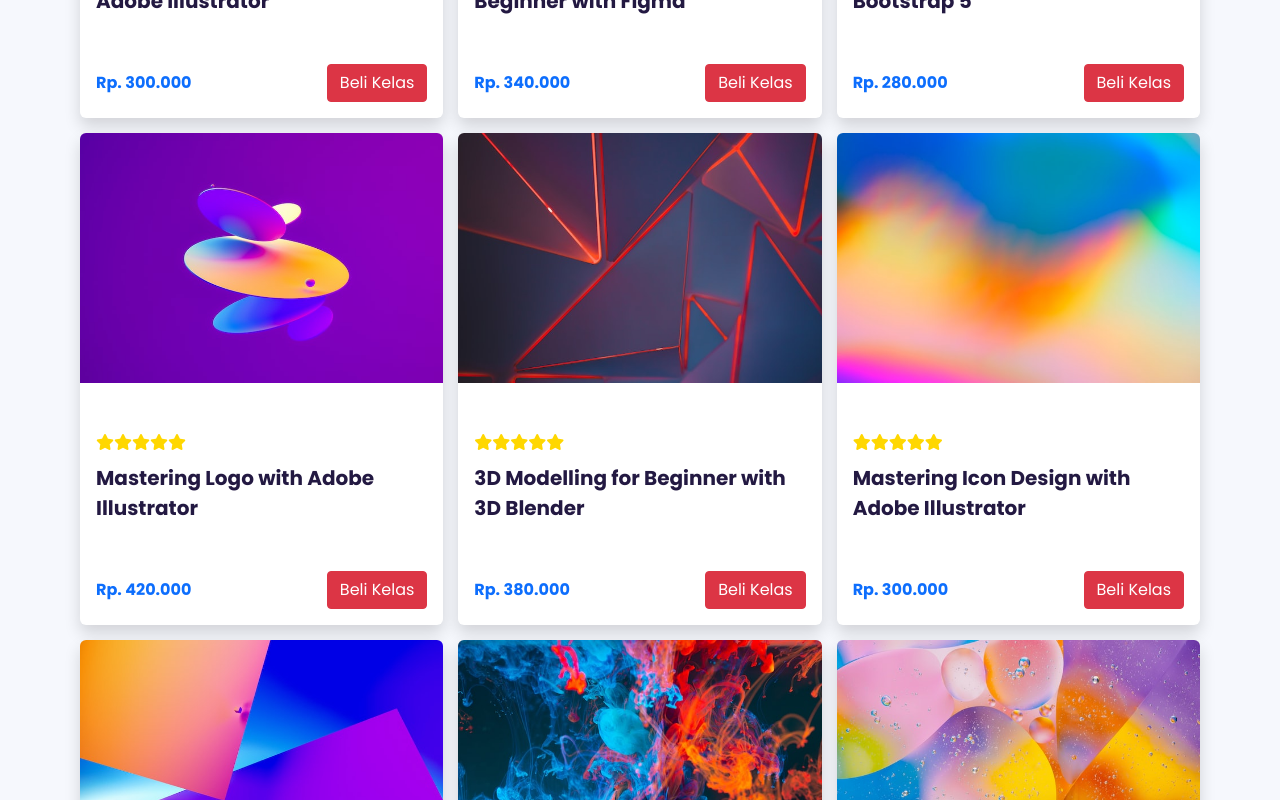
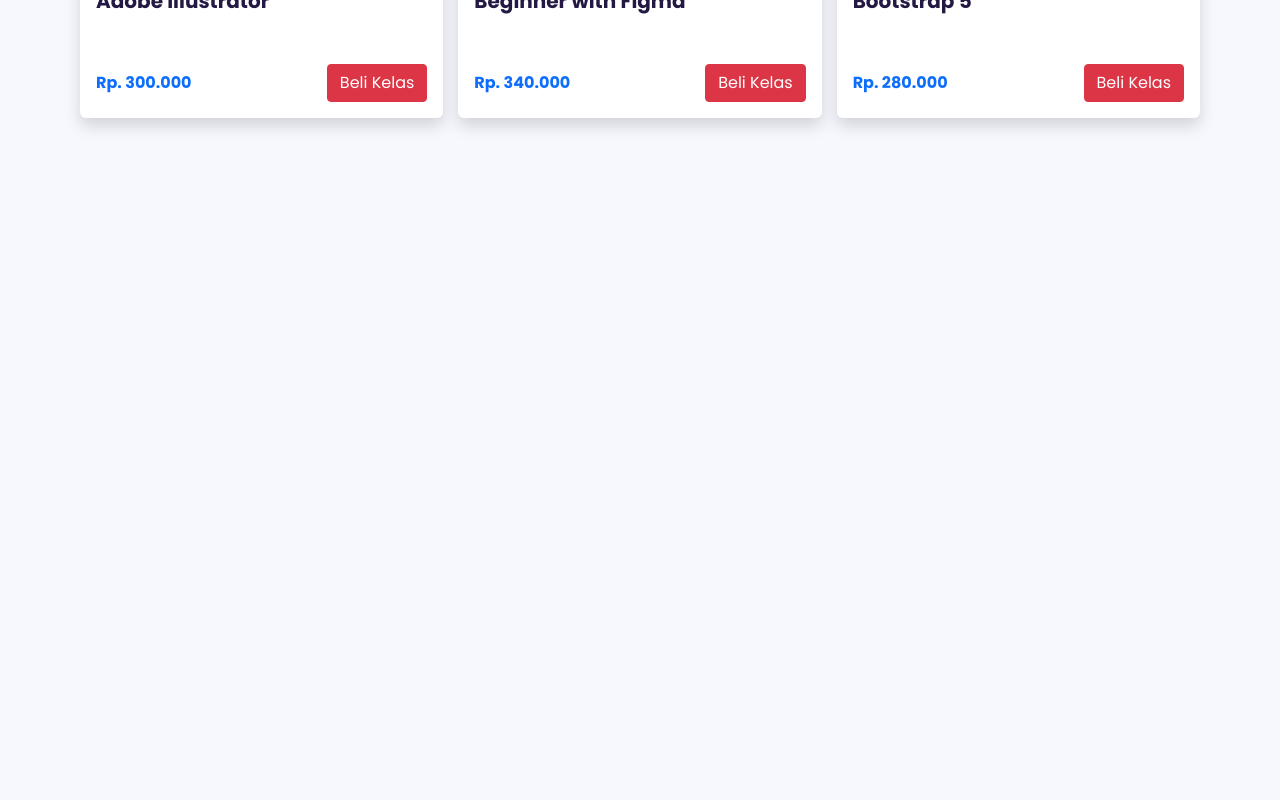
Before and after one commit to mhdryan09/react-web-course, a React (Vite) app: page /kelas in a window 1280 px wide. Shown: the part 720-1520 px from the top of the page. Built offline with nearby package versions, Linux system fonts and the light colour scheme.

Commit message:
Menambahkan Animasi dengan AOS pada kelas

```diff
--- a/src/pages/KelasPage.jsx
+++ b/src/pages/KelasPage.jsx
@@ -21,7 +21,13 @@
           <Row>
             {semuaKelas.map((kelas) => {
               return (
-                <Col key={kelas.id} className="shadow rounded">
+                <Col
+                  key={kelas.id}
+                  className="shadow rounded"
+                  data-aos="fade-up"
+                  data-aos-duration="1000"
+                  data-aos-delay={kelas.delay}
+                >
                   <img
                     src={kelas.image}
                     alt="unsplash.com"
```
